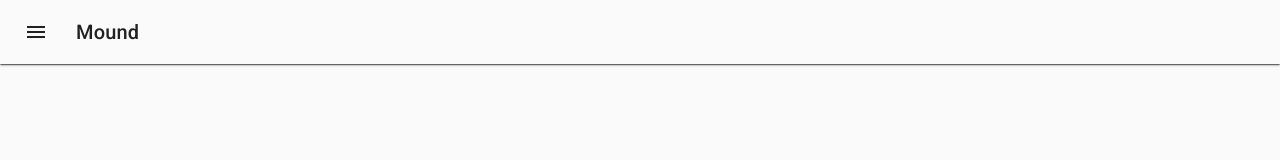
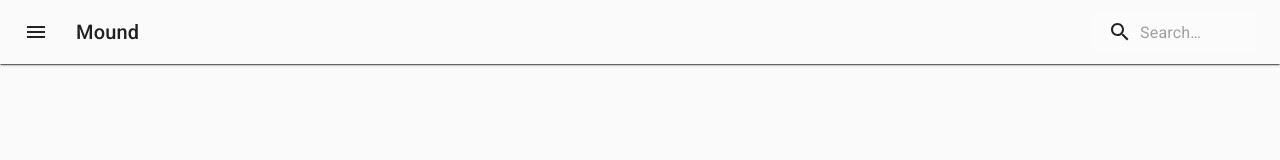
Before and after one commit to sl354207/ecotenet, a Next.js app: page /category in a window 1280 px wide. Shown: the top 160 px of the page. Built offline with nearby package versions, Linux system fonts and the light colour scheme; a web font is replaced by a local one.

Commit message:
Update Nav search component and prepare for search backend functionality
- Update MapTag to store unique id in state
- Update published posts to show proper title, author, count instead of static placeholders
- Update searchbox dropdown to show different options based on state

```diff
--- a/components/Nav.jsx
+++ b/components/Nav.jsx
@@ -1,9 +1,10 @@
-import { makeStyles, useTheme } from "@material-ui/core/styles";
+import { alpha, makeStyles, useTheme } from "@material-ui/core/styles";
 import { AppBar } from "@material-ui/core";
 import { Toolbar } from "@material-ui/core";
 import { Typography } from "@material-ui/core";
 import { IconButton } from "@material-ui/core";
 import MenuIcon from "@material-ui/icons/Menu";
+import SearchIcon from "@material-ui/icons/Search";
 import { MenuItem } from "@material-ui/core";
 import { Menu } from "@material-ui/core";
 import { Button } from "@material-ui/core";
@@ -30,7 +31,7 @@ import ExpandMoreIcon from "@material-ui/icons/ExpandMore";
 import {
   Popper,
   Grow,
-  Paper,
+  InputBase,
   ClickAwayListener,
   MenuList,
   Collapse,
@@ -85,6 +86,54 @@ const useStyles = makeStyles((theme) => ({
     "&:expanded": {
       margin: "auto",
     },
+  },
+  search: {
+    position: "relative",
+    borderRadius: theme.shape.borderRadius,
+    backgroundColor: alpha(theme.palette.common.white, 0.15),
+    "&:hover": {
+      backgroundColor: alpha(theme.palette.common.white, 0.25),
+    },
+    marginLeft: 0,
+    width: "100%",
+    [theme.breakpoints.up("sm")]: {
+      marginLeft: theme.spacing(1),
+      width: "auto",
+    },
+  },
+  searchIcon: {
+    padding: theme.spacing(0, 2),
+    height: "100%",
+    position: "absolute",
+    pointerEvents: "none",
+    display: "flex",
+    alignItems: "center",
+    justifyContent: "center",
+  },
+  inputRoot: {
+    color: "inherit",
+  },
+  inputInput: {
+    padding: theme.spacing(1, 1, 1, 0),
+    // vertical padding + font size from searchIcon
+    paddingLeft: `calc(1em + ${theme.spacing(4)}px)`,
+    transition: theme.transitions.create("width"),
+    width: "100%",
+    [theme.breakpoints.up("sm")]: {
+      width: "12ch",
+      "&:focus": {
+        width: "20ch",
+      },
+    },
+  },
+  searchPaper: {
+    border: "1px solid",
+    padding: theme.spacing(1),
+    backgroundColor: theme.palette.background.paper,
+    // zIndex: "2000",
+  },
+  searchPopper: {
+    zIndex: "2000",
   },
 }));
 
@@ -146,6 +195,29 @@ const Nav = () => {
     }
     setDrawerOpen(false);
   };
+
+  const [searchAnchor, setSearchAnchor] = useState(null);
+  const [searchValue, setSearchValue] = useState("");
+  const [searchOpen, setSearchOpen] = useState(false);
+
+  const handleSearchClick = (event) => {
+    setSearchValue(event.target.value);
+    console.log(event.target.value);
+    if (event.target.value === "") {
+      setSearchOpen(false);
+      setSearchAnchor(null);
+    } else {
+      setSearchOpen(true);
+      setSearchAnchor(event.currentTarget);
+    }
+  };
+
+  const handleSearchClickAway = () => {
+    setSearchOpen(false);
+  };
+
+  // const open = Boolean(searchAnchor);
+  const searchID = searchOpen ? "simple-popper" : undefined;
 
   const menuItems = [
     {
@@ -298,6 +370,43 @@ const Nav = () => {
             <Typography variant="h6" className={classes.title}>
               Mound
             </Typography>
+            <ClickAwayListener onClickAway={handleSearchClickAway}>
+              <div className={classes.search}>
+                <div className={classes.searchIcon}>
+                  <SearchIcon />
+                </div>
+                <InputBase
+                  placeholder="Search…"
+                  classes={{
+                    root: classes.inputRoot,
+                    input: classes.inputInput,
+                  }}
+                  inputProps={{ "aria-label": "search" }}
+                  onFocus={() => setSearchValue("")}
+                  onChange={handleSearchClick}
+                  value={searchValue}
+                />
+                <Popper
+                  id={id}
+                  className={classes.searchPopper}
+                  open={searchOpen}
+                  anchorEl={searchAnchor}
+                >
+                  {ecoFilter && (
+                    <div className={classes.searchPaper}>
+                      Search for '{searchValue}' in Ecoregion
+                    </div>
+                  )}
+
+                  <div className={classes.searchPaper}>
+                    Search for '{searchValue}' in all Posts
+                  </div>
+                  <div className={classes.searchPaper}>
+                    Search for '{searchValue}' in all Species
+                  </div>
+                </Popper>
+              </div>
+            </ClickAwayListener>
             <Drawer
               className={classes.drawer}
               anchor="left"
@@ -439,76 +548,12 @@ export default Nav;
 //       display: "block"
 //     }
 //   },
-//   search: {
-//     position: "relative",
-//     borderRadius: theme.shape.borderRadius,
-//     backgroundColor: alpha(theme.palette.common.white, 0.15),
-//     "&:hover": {
-//       backgroundColor: alpha(theme.palette.common.white, 0.25)
-//     },
-//     marginLeft: 0,
-//     width: "100%",
-//     [theme.breakpoints.up("sm")]: {
-//       marginLeft: theme.spacing(1),
-//       width: "auto"
-//     }
-//   },
-//   searchIcon: {
-//     padding: theme.spacing(0, 2),
-//     height: "100%",
-//     position: "absolute",
-//     pointerEvents: "none",
-//     display: "flex",
-//     alignItems: "center",
-//     justifyContent: "center"
-//   },
-//   inputRoot: {
-//     color: "inherit"
-//   },
-//   inputInput: {
-//     padding: theme.spacing(1, 1, 1, 0),
-//     // vertical padding + font size from searchIcon
-//     paddingLeft: `calc(1em + ${theme.spacing(4)}px)`,
-//     transition: theme.transitions.create("width"),
-//     width: "100%",
-//     [theme.breakpoints.up("sm")]: {
-//       width: "12ch",
-//       "&:focus": {
-//         width: "20ch"
-//       }
-//     }
-//   },
-//   paper: {
-//     border: "1px solid",
-//     padding: theme.spacing(1),
-//     backgroundColor: theme.palette.background.paper
-//   }
+
 // }));
 
 // export default function SearchAppBar() {
 //   const classes = useStyles();
-//   const [anchorEl, setAnchorEl] = React.useState(null);
-//   const [value, setValue] = React.useState("");
-//   const [open, setOpen] = React.useState(false);
 
-//   const handleClick = (event) => {
-//     setValue(event.target.value);
-//     console.log(event.target.value);
-//     if (event.target.value === "") {
-//       setOpen(false);
-//       setAnchorEl(null);
-//     } else {
-//       setOpen(true);
-//       setAnchorEl(event.currentTarget);
-//     }
-//   };
-
-//   const handleClickAway = () => {
-//     setOpen(false);
-//   };
-
-//   // const open = Boolean(anchorEl);
-//   const id = open ? "simple-popper" : undefined;
 //   return (
 //     <div className={classes.root}>
 //       <AppBar position="static">
@@ -524,27 +569,7 @@ export default Nav;
 //           <Typography className={classes.title} variant="h6" noWrap>
 //             Material-UI
 //           </Typography>
-//           <ClickAwayListener onClickAway={handleClickAway}>
-//             <div className={classes.search}>
-//               <div className={classes.searchIcon}>
-//                 <SearchIcon />
-//               </div>
-//               <InputBase
-//                 placeholder="Search…"
-//                 classes={{
-//                   root: classes.inputRoot,
-//                   input: classes.inputInput
-//                 }}
-//                 inputProps={{ "aria-label": "search" }}
-//                 onFocus={() => setValue("")}
-//                 onChange={handleClick}
-//                 value={value}
-//               />
-//               <Popper id={id} open={open} anchorEl={anchorEl}>
-//                 <div className={classes.paper}>Search for '{value}'</div>
-//               </Popper>
-//             </div>
-//           </ClickAwayListener>
+
 //         </Toolbar>
 //       </AppBar>
 //     </div>
--- a/components/Vote.jsx
+++ b/components/Vote.jsx
@@ -23,7 +23,7 @@ const useStyles = makeStyles(() => ({
 const Vote = ({ counter }) => {
   const classes = useStyles();
   //set count value for post
-  const [count, setCount] = useState(30);
+  const [count, setCount] = useState(counter);
   //set limit for count
   const [limit, setLimit] = useState(0);
 
```
Also changed, not shown: components/MapTag.jsx (+4 -4 lines), pages/posts/[id].jsx (+7 -17 lines).
